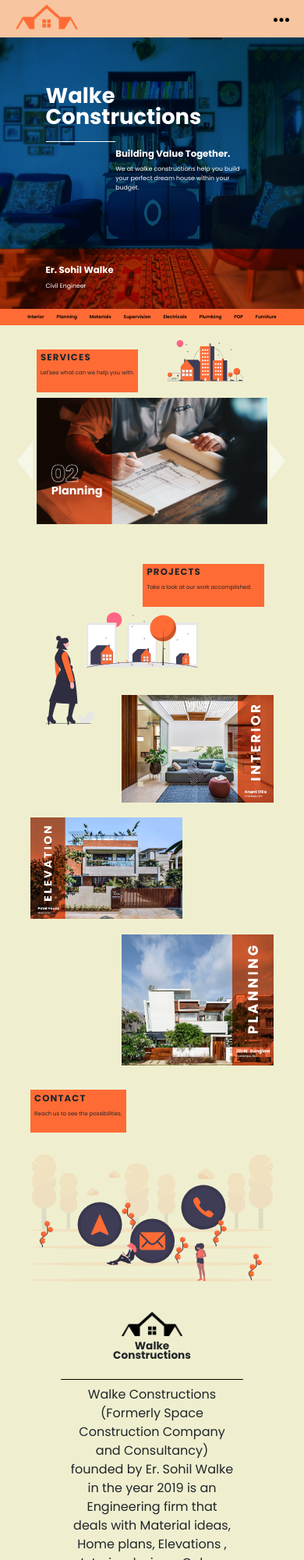
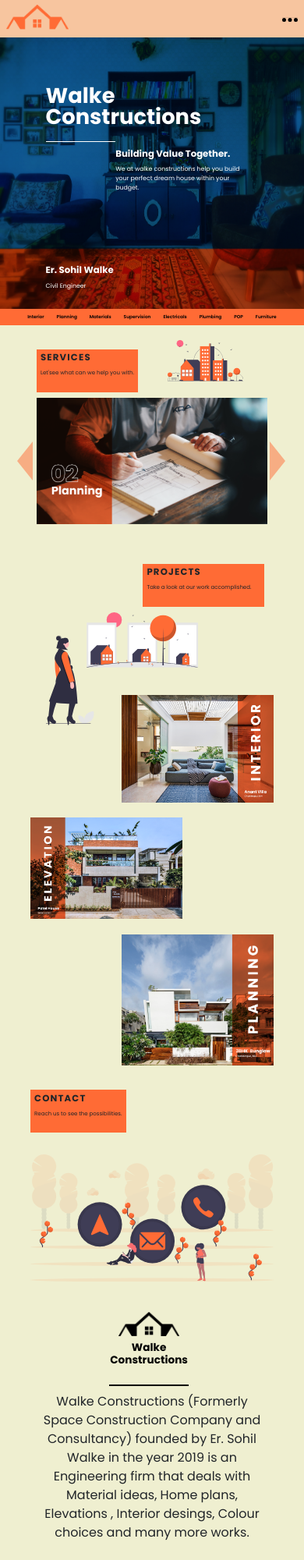
Before and after one commit to pranay841/Walke-Constructions, a plain HTML site: page index.html in a window 390 px wide. Shown: the top 2000 px of the page at 78% size. Drawn offline with nearby package versions, Linux system fonts and the light colour scheme.

Commit message:
Update styles.css

```diff
--- a/css/styles.css
+++ b/css/styles.css
@@ -62,10 +62,11 @@ width:6vw;
   position:fixed;
   background-color:#F7C59F;
   width:100%;
-  padding:1.5vw 5vw 1vw;
+  padding:1.5vw 2vw 1vw;
 }
 .nav-expanded{
-margin-left:20vw;
+  margin-top: 10px;
+margin-left:22vw;
   color:#dee3de;
 }
 .nav__item{
@@ -109,19 +110,20 @@ box-shadow: 0 10px 10px rgba(0,0,0,0.2),0 10px 10px rgba(0,0,0,0.2);
   margin-bottom:25px;
 }
 .call{
-  margin-left: 22vw;
+  margin-left: 27vw;
   background-color: #ff6b35;
   border-radius: 48px;
   line-height: 8px;
-  padding:0 1vw;
+  padding:0 10px;
+  margin-bottom:10px;
 
 }
 .call__text{
   color:white;
   font-family: Poppins;
   font-weight: 700;
-  font-size: 1.2vw;
-  margin-top: 1vw;
+  font-size: 1.3vw;
+  margin-top: 15px;
 
 }
 .top{
@@ -180,7 +182,7 @@ box-shadow: 0 10px 10px rgba(0,0,0,0.2),0 10px 10px rgba(0,0,0,0.2);
 }
 .top__Walke{
   color:white;
-  font-size:1.5vw;
+  font-size:2vw;           /*change fontsize to 2*/
   font-family: 'Poppins', sans-serif;
   font-weight:700;
 }
@@ -248,14 +250,15 @@ right:13vw;
   	width: 0;
   	height: 0;
   	border-top: 25px solid transparent;
-  	border-right: 30px solid #FFFFFF;
+                                                              /* change */
+  	border-right: 30px solid #ff6b35;
   	border-bottom: 25px solid transparent;
 }
 .carousel-right-btn{
   	width: 0;
   	height: 0;
   	border-top: 25px solid transparent;
-  	border-left: 30px solid #FFFFFF;
+  	border-left: 30px solid #ff6b35;                                  /*change*/
   	border-bottom: 25px solid transparent;
 }
 .projects_top{
@@ -301,24 +304,30 @@ right:13vw;
 }
 .description-container{
   display:grid;
-  grid-template-columns: 1fr 1fr;
+  grid-template-columns: 1fr;
   padding:10vw 20vw;
 }
 .description-left{
-  border-right: 1.5px solid black;
+  text-align: center;
+  width:26vw;
+  margin-left: 16vw;
+  border-bottom: 2px solid black;
 }
 .description-img{
   width:10vw;
 }
 .description-label{
 padding:2vw 0;
+color:black;
 font-family: Poppins;
 font-weight: 700;
 font-size: 3.5vw;
-line-height:3vw;
+line-height:4vw;
 }
 .description-para{
-  margin:2vw 3vw;
+  text-align:center;
+  margin:2vw 10vw;
+
 }
 .contact-top{
   position:relative:
@@ -402,6 +411,10 @@ line-height:3vw;
   }
   .nav-expanded{
     margin-left: 15vw;
+  }
+  .description-para{
+
+    margin:2vw 3vw;
   }
 .contact-info-container{
   grid-template-columns:100vw;
@@ -525,10 +538,10 @@ line-height:3vw;
   right:1.2vw;
   }
   .carousel-left-btn{
-    	border-right: 20px solid #FFFFFF;
+    	border-right: 20px solid #ff6b35;
   }
   .carousel-right-btn{
-    	border-left: 20px solid #FFFFFF;
+    	border-left: 20px solid #ff6b35;
 
   }
   .projects_top{
@@ -565,14 +578,21 @@ line-height:3vw;
   }
   .description-container{
     grid-template-columns: 1fr;
-    padding:10vw 20vw;
+    padding:10vw 10vw;
     text-align: center;
+
+  }
+  .description-para{
+
+    margin:2vw 2vw;
 
   }
   .description-left{
     border-right: none;
-    border-bottom:1px solid black;
+    margin-left: 26vw;
+    border-bottom:2px solid black;
   }
+
   .description-img{
     width:20vw;
   }
@@ -580,5 +600,10 @@ line-height:3vw;
     position:relative;
     right:3vw;
   }
+  .contact-icon{
+    width:4vw;
+    margin-top:2vw;
+    margin-right:4vw;
+  }
 
 }
```
